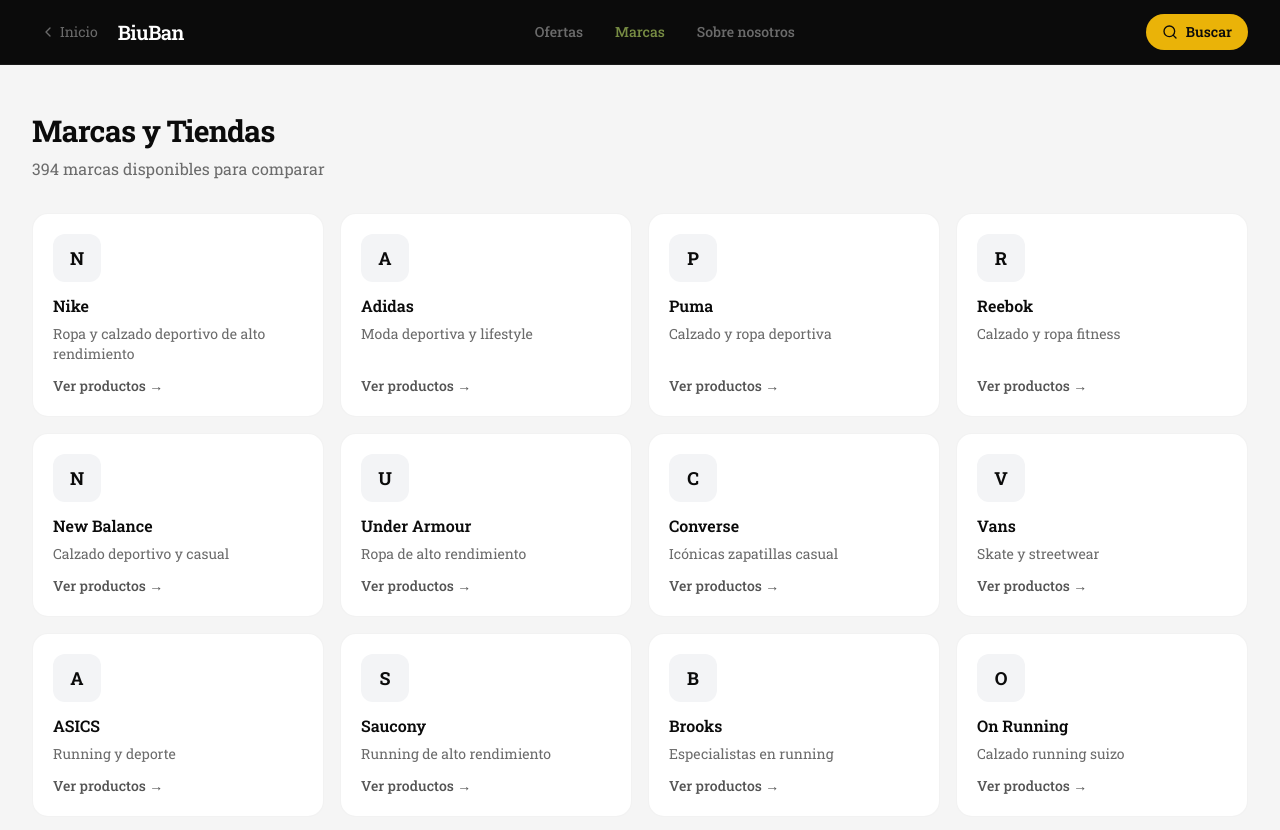
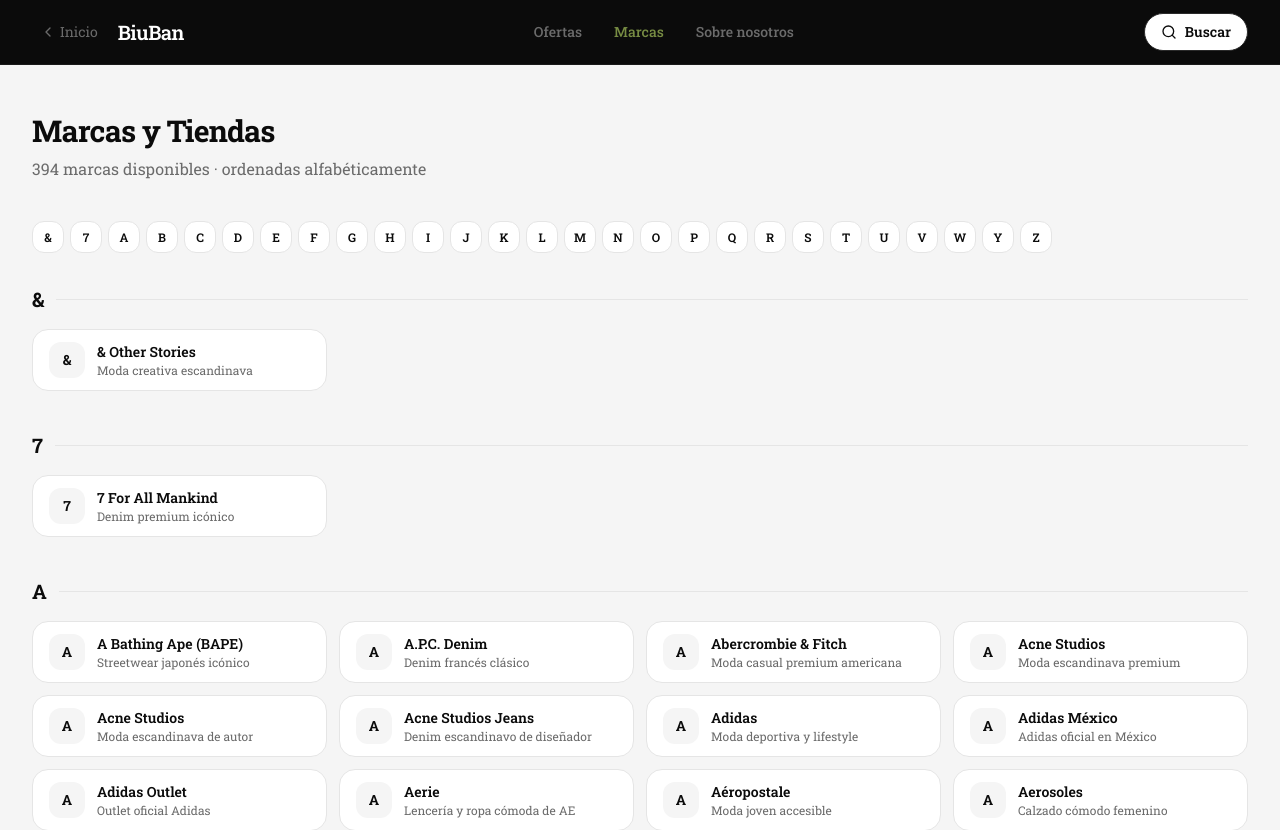
Before and after one commit to rafadgh/BiuBan, a Next.js app: page /marcas in a window 1280 px wide. Shown: the top 830 px of the page. Built offline with nearby package versions, Linux system fonts and the light colour scheme.

Commit message:
fix marcas page and product card

```diff
--- a/app/globals.css
+++ b/app/globals.css
@@ -51,7 +51,6 @@
 @theme inline {
   --font-sans: var(--font-display), 'Rockwell', 'Rockwell Nova', Georgia, serif;
   --font-mono: 'Geist Mono', monospace;
-
   --color-background:           var(--background);
   --color-foreground:           var(--foreground);
   --color-card:                 var(--card);
--- a/app/marcas/page.tsx
+++ b/app/marcas/page.tsx
@@ -6,52 +6,95 @@ import { brands } from '@/lib/brands'
 
 export const metadata: Metadata = {
   title: 'Marcas y Tiendas - BiuBan',
-  description: 'Explora todas las marcas y tiendas disponibles en BiuBan. Nike, Adidas, Zara, Liverpool, Amazon México y más.',
+  description:
+    'Explora todas las marcas y tiendas disponibles en BiuBan. Nike, Adidas, Zara, Liverpool, Amazon México y más.',
 }
 
 export default function MarcasPage() {
+  const sortedBrands = [...brands].sort((a, b) =>
+    a.nombre.localeCompare(b.nombre, 'es', { sensitivity: 'base' })
+  )
+
+  const grouped = sortedBrands.reduce<Record<string, typeof brands>>(
+    (acc, brand) => {
+      const letter = brand.nombre[0].toUpperCase()
+      if (!acc[letter]) acc[letter] = []
+      acc[letter].push(brand)
+      return acc
+    },
+    {}
+  )
+
+  const letters = Object.keys(grouped).sort()
+
   return (
-    <div className="flex min-h-screen flex-col bg-background">
+    <div className="flex min-h-screen flex-col bg-[#F5F5F5]">
       <Header />
+
       <main className="flex-1">
         <div className="mx-auto max-w-7xl px-4 py-10 sm:px-6 sm:py-12 lg:px-8">
-          {/* Page Header */}
-          <div>
-            <h1 className="text-2xl font-bold tracking-tight text-foreground sm:text-3xl">
+          <div className="mb-10">
+            <h1 className="text-2xl font-bold tracking-tight text-[#0B0B0B] sm:text-3xl">
               Marcas y Tiendas
             </h1>
-            <p className="mt-2 text-muted-foreground">
-              {brands.length} marcas disponibles para comparar
+            <p className="mt-2 text-[#6B6B6B]">
+              {brands.length} marcas disponibles · ordenadas alfabéticamente
             </p>
           </div>
 
-          {/* Brands Grid */}
-          <div className="mt-8 grid gap-4 sm:grid-cols-2 lg:grid-cols-3 xl:grid-cols-4">
-            {brands.map((brand) => (
+          <div className="mb-8 flex flex-wrap gap-1.5">
+            {letters.map((letter) => (
+              <Link
+                key={letter}
+                href={`#letra-${letter}`}
+                className="flex h-8 w-8 items-center justify-center rounded-lg border border-[#E5E5E5] bg-white text-xs font-semibold text-[#0B0B0B] transition-colors hover:border-[#586E26] hover:text-[#31470B]"
+              >
+                {letter}
+              </Link>
+            ))}
+          </div>
+
+          <div className="space-y-10">
+            {letters.map((letter) => (
+              <section key={letter} id={`letra-${letter}`}>
+                <div className="mb-4 flex items-center gap-3">
+                  <span className="text-xl font-bold text-[#0B0B0B]">
+                    {letter}
+                  </span>
+                  <div className="h-px flex-1 bg-[#E5E5E5]" />
+                </div>
+
+                <div className="grid gap-3 sm:grid-cols-2 lg:grid-cols-3 xl:grid-cols-4">
+                  {grouped[letter].map((brand) => (
                     <Link
                       key={brand.id}
                       href={`/buscar?q=${encodeURIComponent(brand.nombre)}`}
-                className="group flex flex-col rounded-xl border border-border/50 bg-card p-5 transition-all hover:border-border hover:shadow-md"
+                      className="group flex items-center gap-3 rounded-xl border border-[#E5E5E5] bg-white px-4 py-3 transition-all hover:border-[#586E26] hover:shadow-sm"
                     >
-                <div className="flex h-12 w-12 items-center justify-center rounded-lg bg-muted text-lg font-bold text-foreground">
+                      <div className="flex h-9 w-9 shrink-0 items-center justify-center rounded-lg bg-[#F5F5F5] text-sm font-bold text-[#0B0B0B] transition-colors group-hover:bg-[#31470B] group-hover:text-white">
                         {brand.nombre.charAt(0)}
                       </div>
-                <h2 className="mt-3 font-semibold text-foreground">
+
+                      <div className="min-w-0">
+                        <p className="truncate text-sm font-semibold text-[#0B0B0B]">
                           {brand.nombre}
-                </h2>
+                        </p>
+
                         {brand.descripcion && (
-                  <p className="mt-1.5 flex-1 text-sm text-muted-foreground line-clamp-2">
+                          <p className="truncate text-xs text-[#6B6B6B]">
                             {brand.descripcion}
                           </p>
                         )}
-                <span className="mt-3 text-sm font-medium text-foreground/70 group-hover:text-foreground">
-                  Ver productos →
-                </span>
+                      </div>
                     </Link>
+                  ))}
+                </div>
+              </section>
             ))}
           </div>
         </div>
       </main>
+
       <Footer />
     </div>
   )
--- a/components/Header.tsx
+++ b/components/Header.tsx
@@ -20,7 +20,6 @@ export function Header() {
     <header className="sticky top-0 z-50 w-full border-b border-[#1A1A1A] bg-[#0B0B0B]">
       <div className="mx-auto flex h-14 max-w-7xl items-center justify-between px-4 sm:h-16 sm:px-6 lg:px-8">
 
-        {/* Izquierda */}
         <div className="flex items-center gap-2">
           {!isHome && (
             <Link
@@ -38,7 +37,6 @@ export function Header() {
           </Link>
         </div>
 
-        {/* Nav desktop */}
         <nav className="hidden items-center gap-8 md:flex">
           {navLinks.map((link) => (
             <Link
@@ -55,18 +53,17 @@ export function Header() {
           ))}
         </nav>
 
-        {/* CTA desktop — amarillo solo aquí */}
+        {/* CTA — blanco sobre negro, borde sutil */}
         <div className="hidden md:block">
           <Link
             href="/buscar"
-            className="flex items-center gap-2 rounded-full bg-[#EAB308] px-4 py-2 text-sm font-semibold text-[#0B0B0B] transition-colors hover:bg-[#CA8A04]"
+            className="flex items-center gap-2 rounded-full border border-[#2A2A2A] bg-white px-4 py-2 text-sm font-semibold text-[#0B0B0B] transition-all hover:bg-[#F3F4F6]"
           >
             <Search className="h-4 w-4" />
             Buscar
           </Link>
         </div>
 
-        {/* Mobile toggle */}
         <button
           className="inline-flex items-center justify-center rounded-lg p-2 text-white transition-colors hover:text-[#778C43] md:hidden"
           onClick={() => setIsMenuOpen(!isMenuOpen)}
@@ -75,7 +72,6 @@ export function Header() {
         </button>
       </div>
 
-      {/* Mobile menu */}
       {isMenuOpen && (
         <div className="border-t border-[#1A1A1A] bg-[#0B0B0B] md:hidden">
           <nav className="flex flex-col px-4 py-3">
@@ -95,7 +91,7 @@ export function Header() {
               <Link
                 href="/buscar"
                 onClick={() => setIsMenuOpen(false)}
-                className="flex w-full items-center justify-center gap-2 rounded-full bg-[#EAB308] py-2.5 text-sm font-semibold text-[#0B0B0B] transition-colors hover:bg-[#CA8A04]"
+                className="flex w-full items-center justify-center gap-2 rounded-full border border-[#2A2A2A] bg-white py-2.5 text-sm font-semibold text-[#0B0B0B] transition-colors hover:bg-[#F3F4F6]"
               >
                 <Search className="h-4 w-4" />
                 Buscar
--- a/components/ProductCard.tsx
+++ b/components/ProductCard.tsx
@@ -52,6 +52,7 @@ export function ProductCard({ product }: ProductCardProps) {
           <span className="text-xs font-semibold uppercase tracking-wide text-[#0B0B0B]">
             {product.marca}
           </span>
+
           <span className="rounded-md bg-[#F5F5F5] px-2 py-0.5 text-[11px] font-medium text-[#6B6B6B]">
             {product.tienda}
           </span>
@@ -81,7 +82,7 @@ export function ProductCard({ product }: ProductCardProps) {
           href={product.url}
           target="_blank"
           rel="noopener noreferrer"
-          className="flex w-full items-center justify-center gap-2 rounded-full bg-[#EAB308] py-2 text-sm font-semibold text-[#0B0B0B] transition-colors hover:bg-[#CA8A04]"
+          className="flex w-full items-center justify-center gap-2 rounded-full bg-[#0B0B0B] py-2 text-sm font-semibold text-white transition-colors hover:bg-[#1A1A1A]"
         >
           Ver tienda
           <ExternalLink className="h-3.5 w-3.5" />
```
Also changed, not shown: components/SortBar.tsx (+30 -32 lines). Lines whose indentation alone changed are shown as unchanged.
